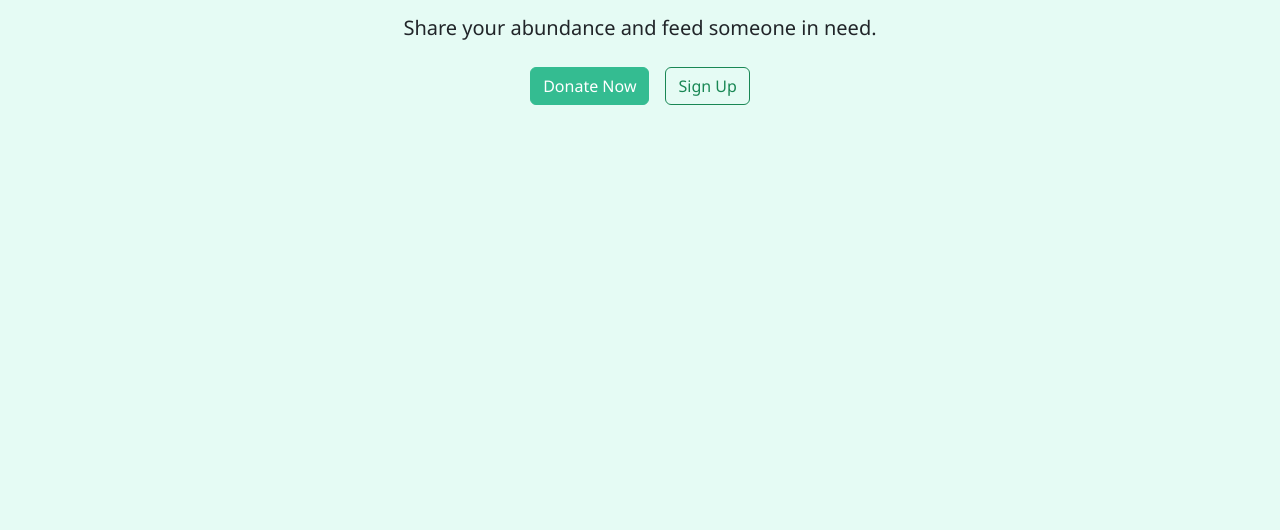
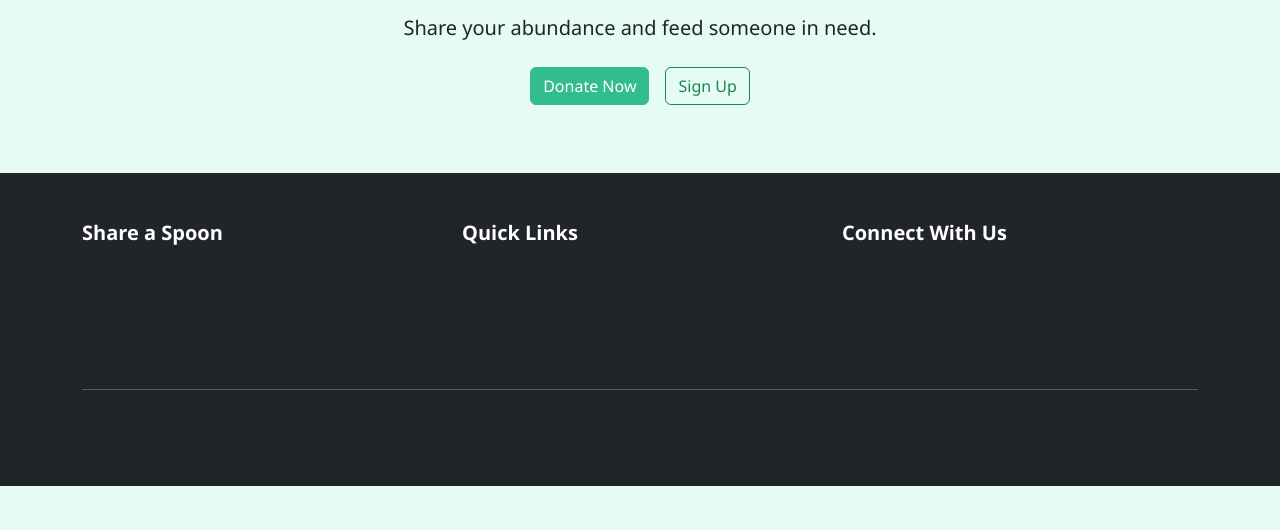
Before and after one commit to cloudyxtj/DonationSystem, a Django app: page / in a window 1280 px wide. Shown: the part 270-800 px from the top of the page. Run offline with Django 5.2, Linux system fonts and the light colour scheme; the visitor is signed in with stand-in values (Sample User, id 1); parts of the project's set-up code (start-up, migrations or seed data) failed here and were passed over.

Commit message:
add footer, update sidebar

```diff
--- a/app/templates/app/base.html
+++ b/app/templates/app/base.html
@@ -7,12 +7,14 @@
 <head>
     <meta charset="UTF-8">
     <title>{% block title %}Share a Spoon{% endblock %}</title>
-    <link href="https://cdn.jsdelivr.net/npm/bootstrap@5.3.3/dist/css/bootstrap.min.css" rel="stylesheet">
+    <link rel="stylesheet" href="https://cdn.jsdelivr.net/npm/bootstrap@5.3.3/dist/css/bootstrap.min.css">
     <link rel="stylesheet" href="https://cdn.jsdelivr.net/npm/bootstrap-icons@1.10.5/font/bootstrap-icons.css">
     <link rel="stylesheet" href="{% static 'css/custom.css' %}">
 
     <link rel="icon" type="image/png" href="{% static 'images/icon.png' %}">
 </head>
+
+{% block extra_js %}{% endblock %}
 
 <body>
     <!-- Navbar -->
@@ -65,6 +67,40 @@
         {% block content %}{% endblock %}
     </div>
 
+    <!-- Footer -->
+    <footer class="footer mt-5 py-5 bg-dark text-white">
+        <div class="container">
+            <div class="row">
+                <div class="col-md-4 mb-4">
+                    <h5 class="fw-bold">Share a Spoon</h5>
+                    <p class="text-muted">Join us to reduce food waste and help those in need.</p>
+                </div>
+                <div class="col-md-4 mb-4">
+                    <h5 class="fw-bold">Quick Links</h5>
+                    <ul class="list-unstyled">
+                        <li><a href="{% url 'home' %}" class="text-muted text-decoration-none">Home</a></li>
+                        <li><a href="#" class="text-muted text-decoration-none">About Us</a></li>
+                        <li><a href="{% url 'donation:donate_food' %}" class="text-muted text-decoration-none">Donate
+                                Food</a></li>
+                    </ul>
+                </div>
+                <div class="col-md-4 mb-4">
+                    <h5 class="fw-bold">Connect With Us</h5>
+                    <div class="social-links">
+                        <a href="https://www.facebook.com/mmumalaysia/" class="text-muted text-decoration-none me-3"><i class="bi bi-facebook"></i></a>
+                        <a href="https://www.instagram.com/mmumalaysia/" class="text-muted text-decoration-none me-3"><i class="bi bi-instagram"></i></a>
+                    </div>
+                </div>
+            </div>
+            <hr class="my-4">
+            <div class="row">
+                <div class="col text-center">
+                    <p class="mb-0 text-muted">&copy; {% now "Y" %} Share a Spoon. All rights reserved.</p>
+                </div>
+            </div>
+        </div>
+    </footer>
+
     <script src="https://cdn.jsdelivr.net/npm/bootstrap@5.3.3/dist/js/bootstrap.bundle.min.js"></script>
 
     <!-- <script>
@@ -77,5 +113,4 @@
     </script> -->
 
 </body>
-
 </html>
--- a/app/templates/app/home.html
+++ b/app/templates/app/home.html
@@ -1,6 +1,6 @@
 {% extends 'app/base.html' %}
 
-{% block title %}Home - Share a Spoon{% endblock %}
+{% block title %}Home | Share a Spoon{% endblock %}
 
 {% block content %}
 <div class="text-center mt-5">
--- a/app/templates/app/sidebar.html
+++ b/app/templates/app/sidebar.html
@@ -8,23 +8,18 @@
         {% if user.role == 'Donor' %}
         <a class="nav-link" href="{% url 'donation:view_donation' %}"><i class="bi bi-search-heart"></i> Browse Donations</a>
         <a class="nav-link" href="{% url 'donation:donate_food' %}"><i class="bi bi-plus-square"></i> New Donation</a>
-        <a class="nav-link" href="#"><i class="bi bi-envelope-open-heart"></i> Pending Requests</a>
+        <a class="nav-link" href="{% url 'donation:pending_request' %}"><i class="bi bi-envelope-open-heart"></i> Pending Requests</a>
         <a class="nav-link" href="{% url 'donation:my_donation' %}"><i class="bi bi-box2-heart"></i> My Donations</a>
 
         {% elif user.role == 'Recipient' %}
         <a class="nav-link" href="{% url 'donation:view_donation' %}"><i class="bi bi-search-heart"></i> Browse Donations</a>
-        <a class="nav-link" href="#"><i class="bi bi-geo-alt"></i> Track Request</a>
-        <a class="nav-link" href="#"><i class="bi bi-clock-history"></i> My Requests</a>
+        <a class="nav-link" href="{% url 'donation:track_request' %}"><i class="bi bi-geo-alt"></i> Track Request</a>
+        <a class="nav-link" href="{% url 'donation:my_request' %}"><i class="bi bi-clock-history"></i> My Requests</a>
 
         {% elif user.role == 'Driver' %}
-        <a class="nav-link" href="{% url 'delivery:driver_dashboard' %}"><i class="bi bi-clock-history"></i> Driver Dashboard</a>
-        <!-- {% if delivery %}
-        <a class="nav-link" href="{% url 'delivery_detail' delivery.deliveryID %}">View Delivery</a>
-        {% endif %} -->
-
-        <a class="nav-link" href="#"><i class="bi bi-truck"></i> Available Deliveries</a>
-        <a class="nav-link" href="#"><i class="bi bi-geo-alt""></i> Track Delivery</a>
-        <a class="nav-link" href="#"><i class="bi bi-list-check"></i> My Deliveries</a>
+        <a class="nav-link" href="{% url 'delivery:available_delivery' %}"><i class="bi bi-truck"></i> Available Deliveries</a>
+        <a class="nav-link" href="{% url 'delivery:active_delivery' %}"><i class="bi bi-geo-alt""></i> Track Delivery</a>
+        <a class="nav-link" href="{% url 'delivery:my_delivery' %}"><i class="bi bi-list-check"></i> My Deliveries</a>
 
         {% elif user.role == 'Admin' %}
         {% elif user.is_superuser %}
```
